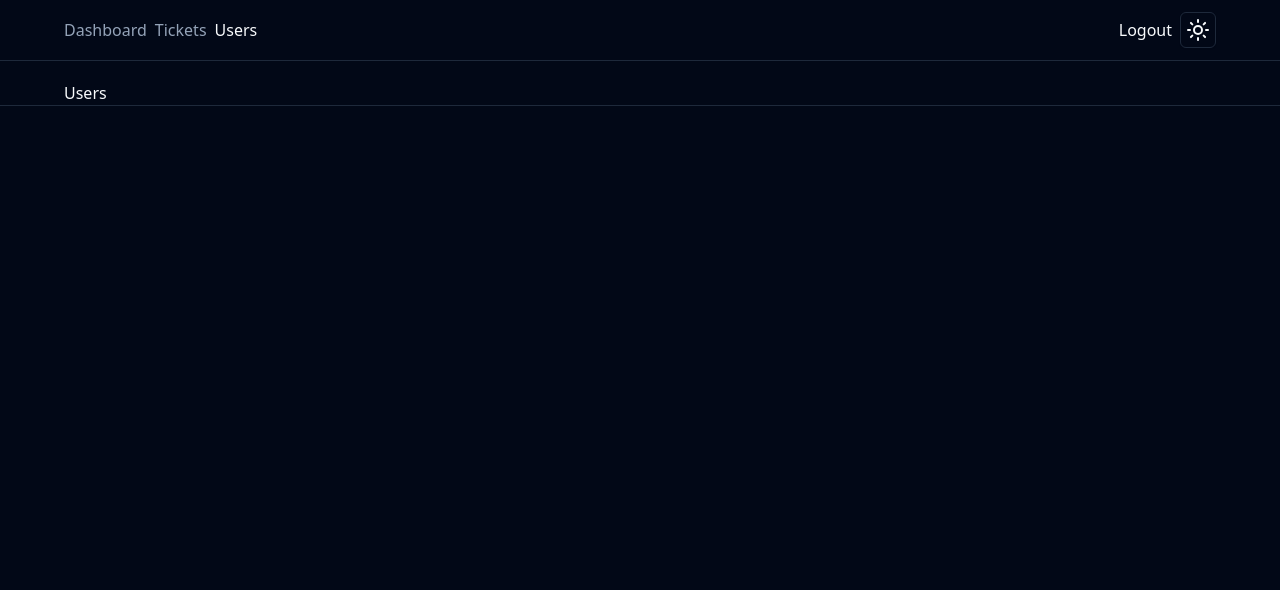
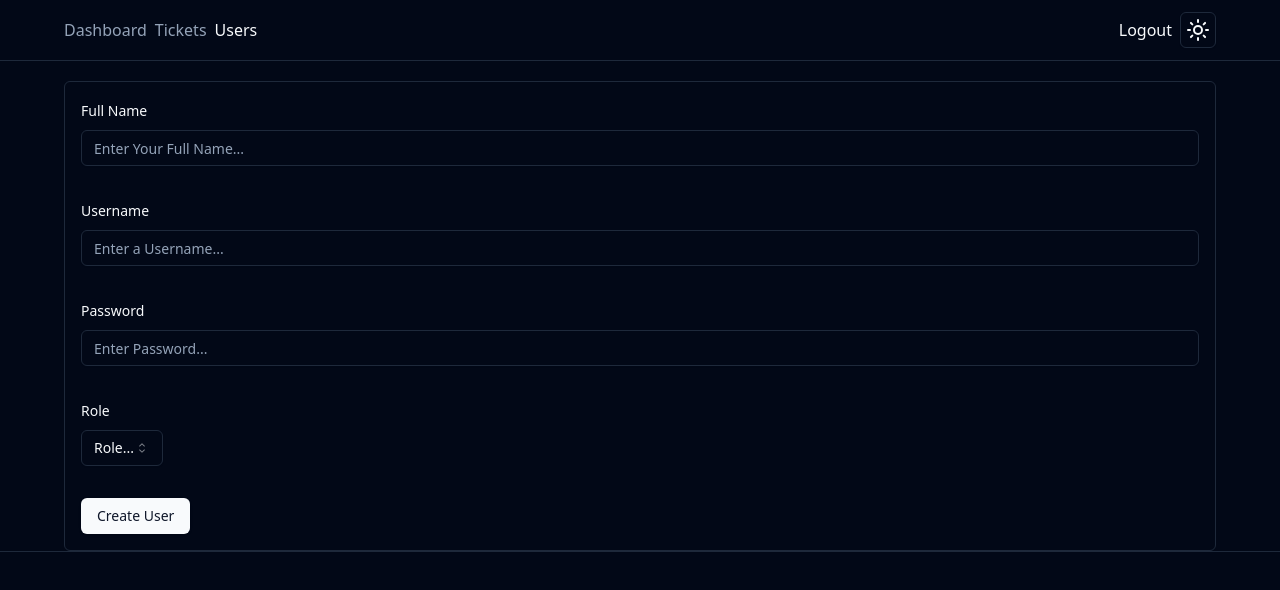
Before and after one commit to missfangfang/TixItUp, a Next.js app: page /users in a window 1280 px wide. Shown: the top 590 px of the page. Built offline with nearby package versions, Linux system fonts and the light colour scheme.

Commit message:
[feat] Add create user form

```diff
--- a/app/users/page.tsx
+++ b/app/users/page.tsx
@@ -1,7 +1,11 @@
+import UserForm from "@/components/UserForm";
+
 const Users = () => {
   return (
-    <div>Users</div>
+    <div>
+      <UserForm />
+    </div>
   );
-}
+};
 
 export default Users;
--- a/components/TicketForm.tsx
+++ b/components/TicketForm.tsx
@@ -154,6 +154,7 @@
           </Button>
         </form>
       </Form>
+      <p className="text-destructive">{error}</p>
     </div>
   );
 };
--- /dev/null
+++ b/components/UserForm.tsx
@@ -0,0 +1,155 @@
+"use client";
+
+import {
+  Form,
+  FormControl,
+  FormField,
+  FormItem,
+  FormLabel,
+} from "@/components/ui/form";
+import { userSchema } from "@/ValidationSchemas/user";
+import { z } from "zod";
+import { useForm } from "react-hook-form";
+import { zodResolver } from "@hookform/resolvers/zod";
+import { Input } from "@/components/ui/input";
+import {
+  Select,
+  SelectContent,
+  SelectItem,
+  SelectTrigger,
+  SelectValue,
+} from "@/components/ui/select";
+import { Button } from "@/components/ui/button";
+import { useState } from "react";
+import axios from "axios";
+import { useRouter } from "next/navigation";
+import { User } from "@prisma/client";
+
+type UserFormData = z.infer<typeof userSchema>;
+
+interface Props {
+  user?: User;
+}
+
+const UserForm = ({ user }: Props) => {
+  const [isSubmitting, setIsSubmitting] = useState(false);
+  const [error, setError] = useState("");
+  const router = useRouter();
+
+  const form = useForm<UserFormData>({
+    resolver: zodResolver(userSchema),
+  });
+
+  async function onSubmit(values: z.infer<typeof userSchema>) {
+    try {
+      setIsSubmitting(true);
+      setError("");
+
+      if (user) {
+        await axios.patch("/api/users/" + user.id, values);
+      } else {
+        await axios.post("/api/users", values);
+      }
+
+      setIsSubmitting(false);
+      router.push("/tickets");
+      router.refresh();
+    } catch (error) {
+      console.log(error);
+      setError("Unknown Error Occurred");
+      setIsSubmitting(false);
+    }
+  }
+
+  return (
+    <div className="w-full rounded-md border p-4">
+      <Form {...form}>
+        <form
+          onSubmit={form.handleSubmit(onSubmit)}
+          className="w-full space-y-8"
+        >
+          <FormField
+            control={form.control}
+            name="name"
+            defaultValue={user?.name}
+            render={({ field }) => (
+              <FormItem>
+                <FormLabel>Full Name</FormLabel>
+                <FormControl>
+                  <Input placeholder="Enter Your Full Name..." {...field} />
+                </FormControl>
+              </FormItem>
+            )}
+          />
+          <FormField
+            control={form.control}
+            name="username"
+            defaultValue={user?.username}
+            render={({ field }) => (
+              <FormItem>
+                <FormLabel>Username</FormLabel>
+                <FormControl>
+                  <Input placeholder="Enter a Username..." {...field} />
+                </FormControl>
+              </FormItem>
+            )}
+          />
+          <FormField
+            control={form.control}
+            name="password"
+            defaultValue=""
+            render={({ field }) => (
+              <FormItem>
+                <FormLabel>Password</FormLabel>
+                <FormControl>
+                  <Input
+                    type="password"
+                    required={user ? false : true}
+                    placeholder="Enter Password..."
+                    {...field}
+                  />
+                </FormControl>
+              </FormItem>
+            )}
+          />
+          <div className="flex w-full space-x-4">
+            <FormField
+              control={form.control}
+              name="role"
+              defaultValue={user?.role}
+              render={({ field }) => (
+                <FormItem>
+                  <FormLabel>Role</FormLabel>
+                  <Select
+                    onValueChange={field.onChange}
+                    defaultValue={field.value}
+                  >
+                    <FormControl>
+                      <SelectTrigger>
+                        <SelectValue
+                          placeholder="Role..."
+                          defaultValue={user?.role}
+                        />
+                      </SelectTrigger>
+                    </FormControl>
+                    <SelectContent>
+                      <SelectItem value="USER">User</SelectItem>
+                      <SelectItem value="TECH">Tech</SelectItem>
+                      <SelectItem value="ADMIN">Admin</SelectItem>
+                    </SelectContent>
+                  </Select>
+                </FormItem>
+              )}
+            />
+          </div>
+          <Button type="submit" disabled={isSubmitting}>
+            {user ? "Update User" : "Create User"}
+          </Button>
+        </form>
+      </Form>
+      <p className="text-destructive">{error}</p>
+    </div>
+  );
+};
+
+export default UserForm;
```
